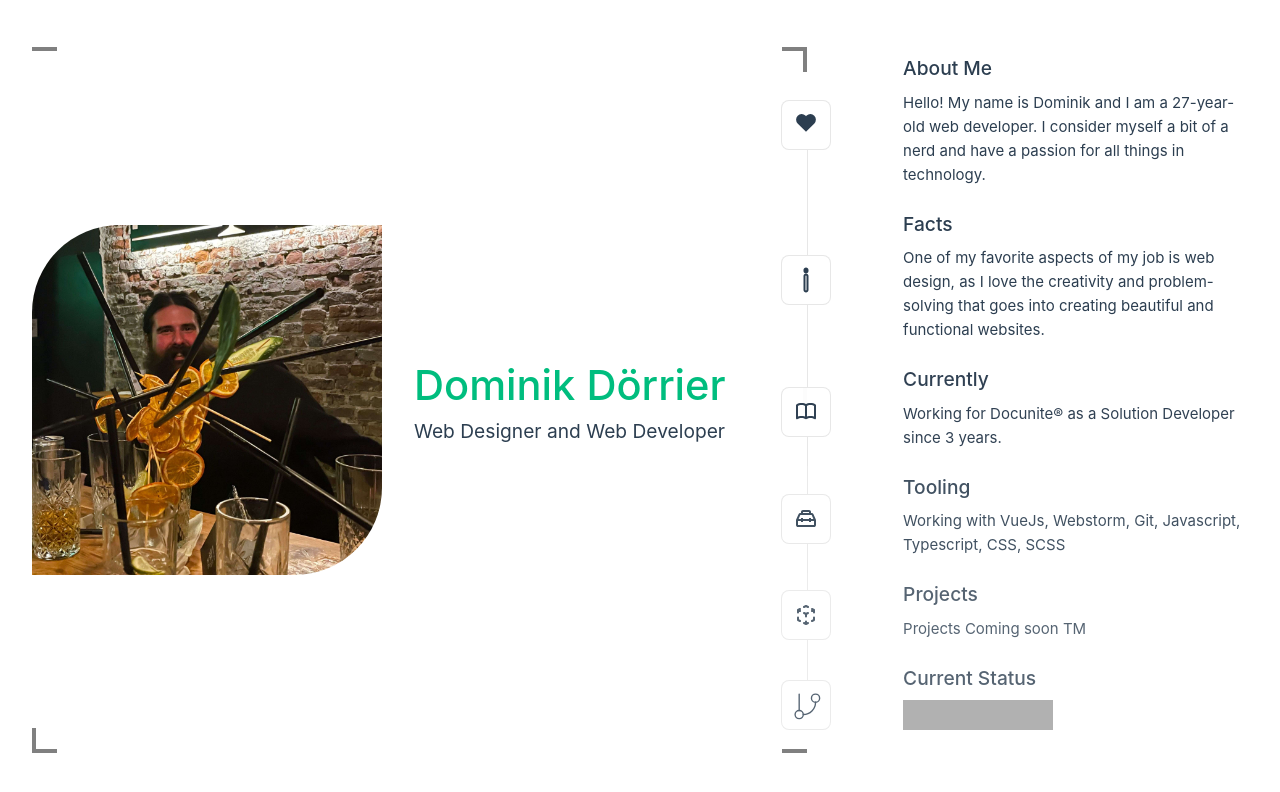
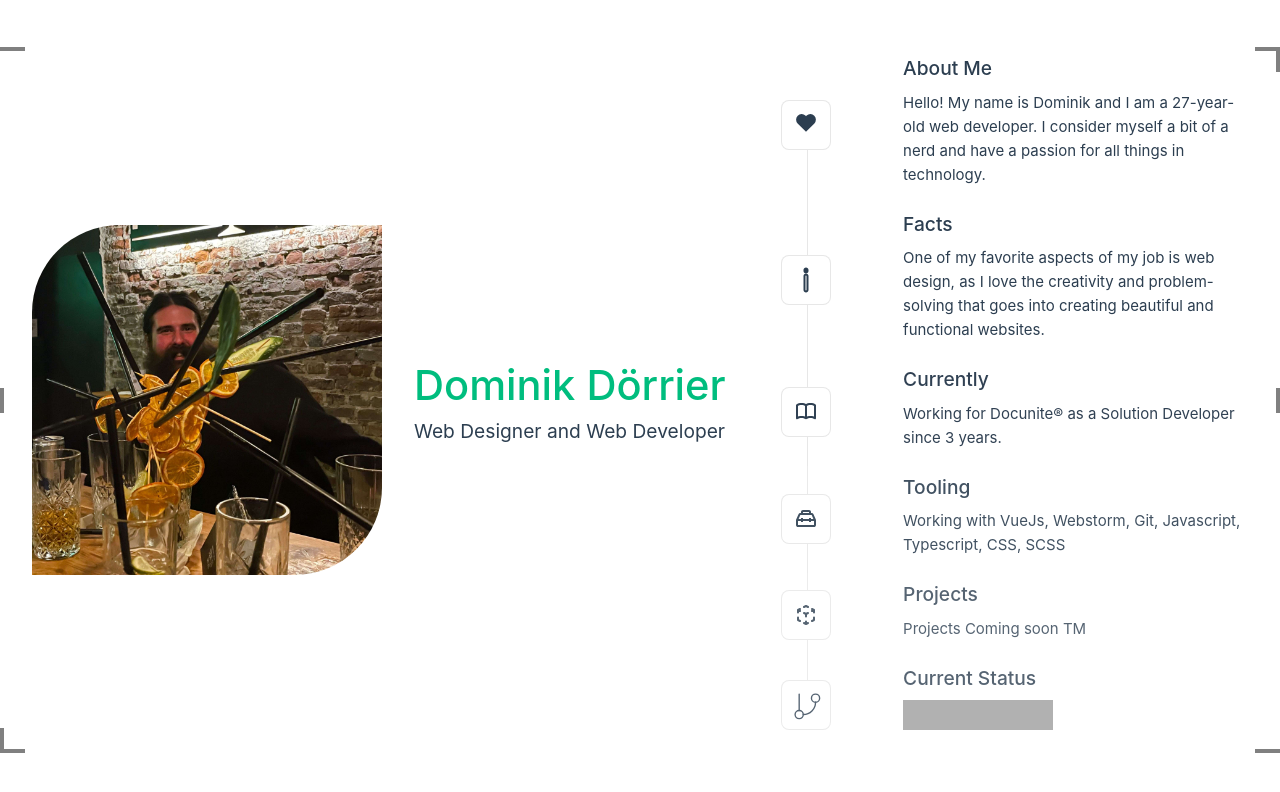
Before and after one commit to Tzyber/aboutme, a Vue app: page / in a window 1280 px wide. Shown: the top 792 px of the page. Built offline with nearby package versions, Linux system fonts and the light colour scheme; grey boxes are pictures that could not be loaded.

Commit message:
fixing build error

```diff
--- a/src/assets/base.css
+++ b/src/assets/base.css
@@ -72,7 +72,7 @@ body {
   -moz-osx-font-smoothing: grayscale;
 }
 
-.testheader{
+#app{
   --border-width: 4px;
   --border-color: grey;
   background:
@@ -88,11 +88,11 @@ body {
           linear-gradient(to top, var(--border-color) var(--border-width), transparent var(--border-width)) 100% 100%;
 
   background-size: 25px 25px;
-  transition: background 2s ease;
+  transition:  2s ;
 
 
 }
 
-.testheader{
+#app{
   background-repeat: no-repeat;
 }
```
